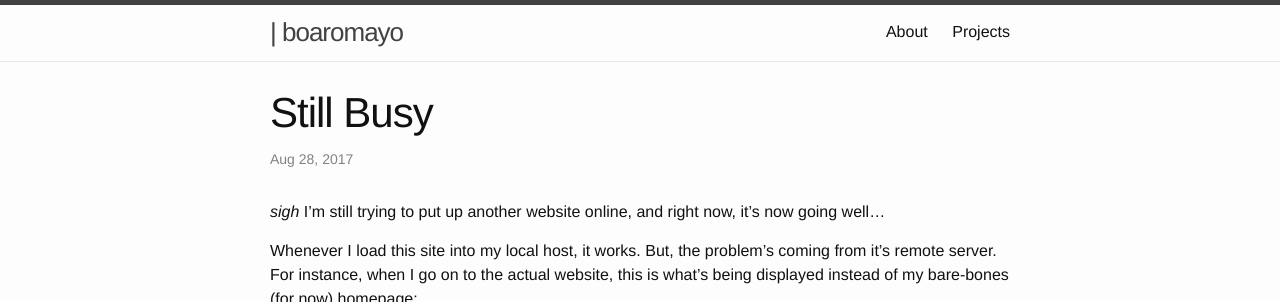
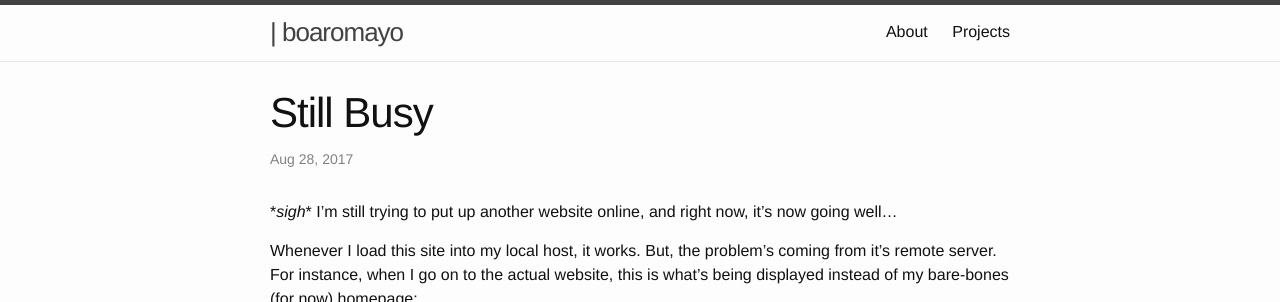
Before and after one commit to boaromayo/boaromayo.net-portfolio, a Jekyll site: the page built from _posts/2017-08-27-still-busy.md, in a window 1280 px wide, cut to the strip 0-302 px from the top of the page. Built offline with Jekyll 4.4.1, drawn with Linux system fonts in a browser that asks for light colours.

```diff
--- a/_posts/2017-08-27-still-busy.md
+++ b/_posts/2017-08-27-still-busy.md
@@ -6,7 +6,7 @@ categories: website
 body-class: article
 ---
 
-*sigh* I'm still trying to put up another website online, and right now, it's now going well...
+\**sigh*\* I'm still trying to put up another website online, and right now, it's now going well...
 
 Whenever I load this site into my local host, it works. But, the problem's coming from it's remote server. For instance, when I go on to the actual website, this is what's being displayed instead of my bare-bones (for now) homepage:
 
```
